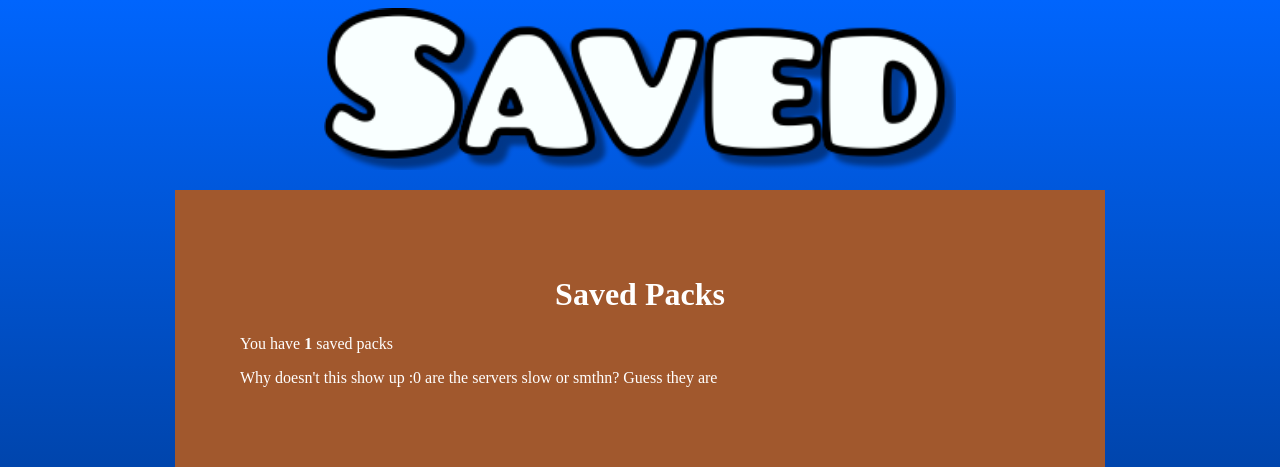
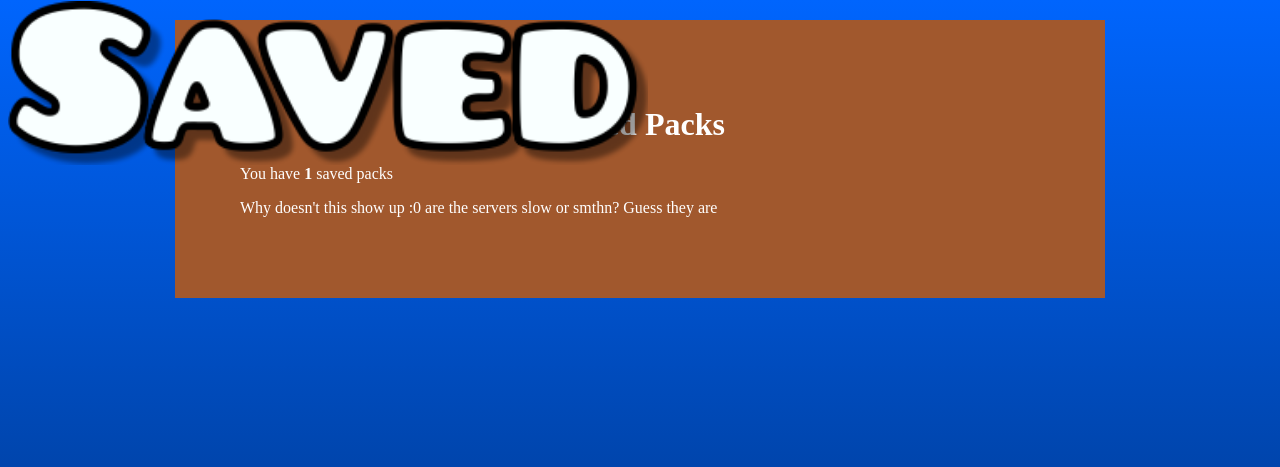
Before and after one commit to Fc500/Fc500.github.io, a PHP site: page /pages/saved.html in a window 1280 px wide. Shown: the top 467 px of the page. Run offline with PHP 8.4, Linux system fonts and the light colour scheme.

Commit message:
Update saved.css

```diff
--- a/CSS/saved.css
+++ b/CSS/saved.css
@@ -15,5 +15,8 @@ div.box {
   margin-left: auto;
   margin-right: auto;
   width: 50%;
+  position: fixed;
+  top: 1;
+  z-index: 1;
   /* height: 25%; */
 }
```
